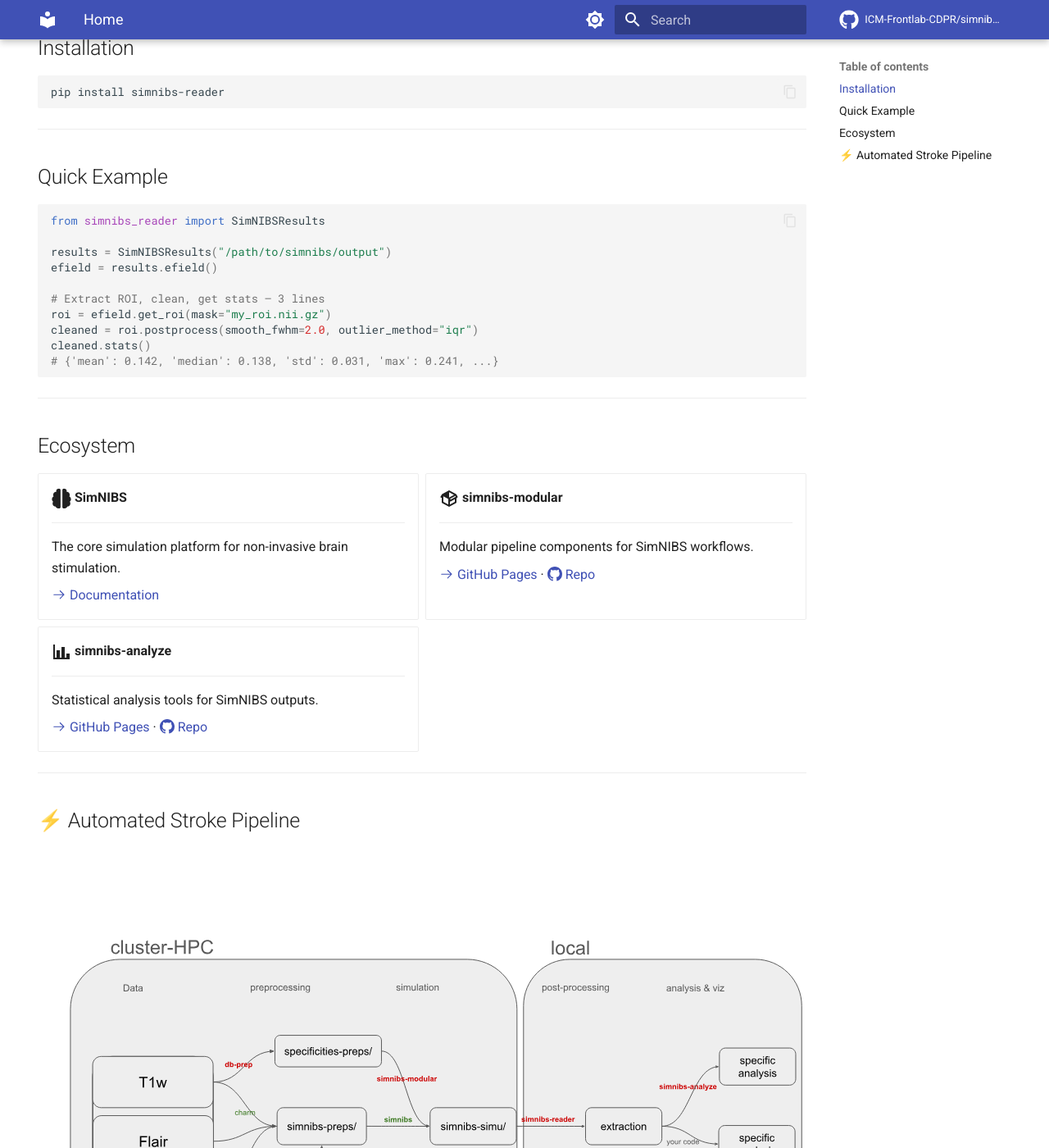
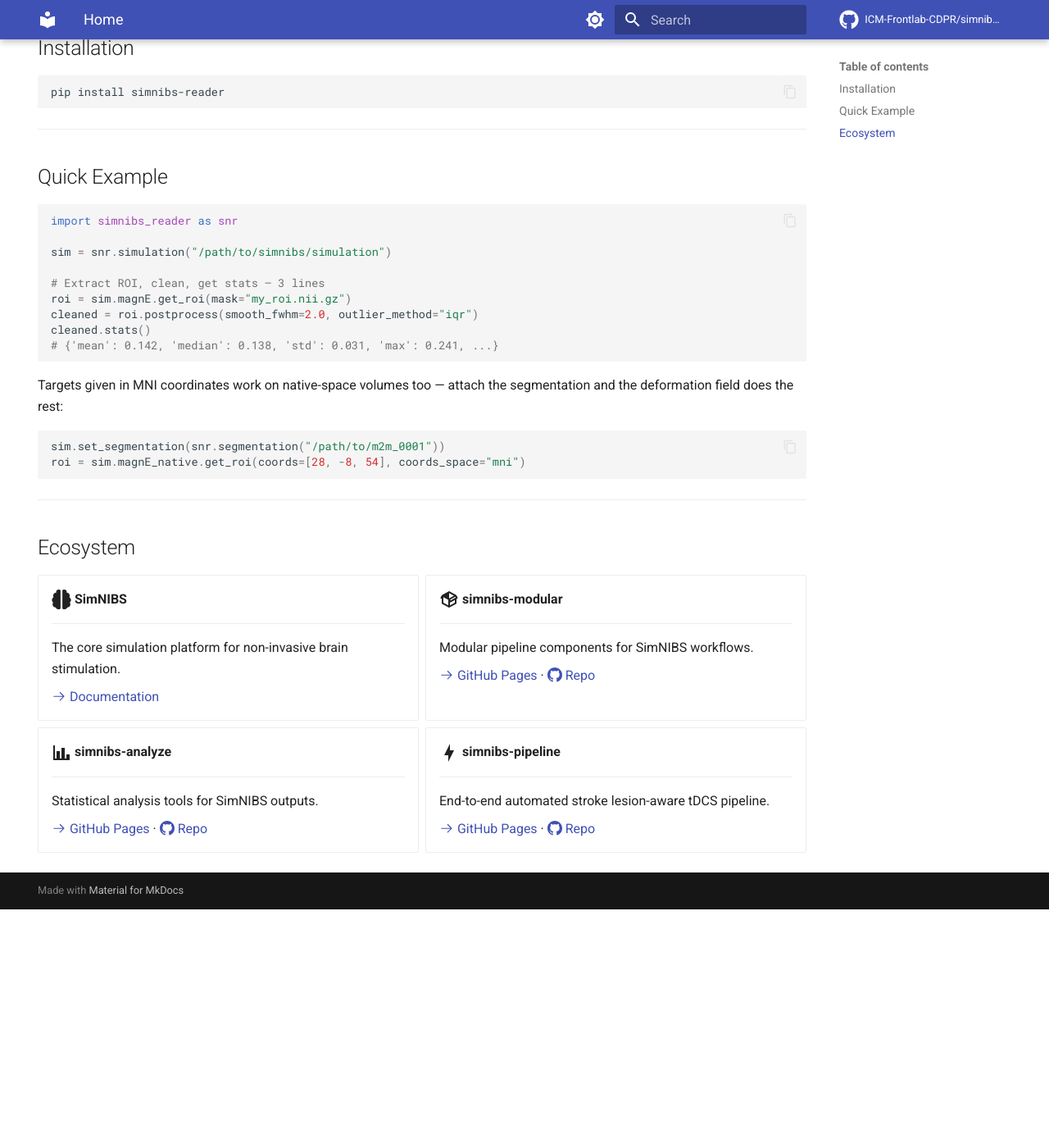
Before and after one commit to ICM-Frontlab-CDPR/simnibs-reader, an MkDocs documentation site: the page built from docs/index.md, in a window 1280 px wide and 1400 px high, scrolled down 449 px. Shown: the whole window at 82% size. Built offline with MkDocs 1.6.1 and Material for MkDocs 9.7.7, drawn with Linux system fonts in a browser that asks for light colours; comment, search, counter and statistics services are not loaded; after the commit the page ends 1558 px from its top, so only the background shows below that; some of the changed text lies outside the part shown.

Commit message:
docs: move the stroke pipeline diagram to simnibs-pipeline, fix Quick Example
- the ⚡️ Automated Stroke Pipeline section moves to its own repo, which the
  Ecosystem grid now links to
- the Quick Example used SimNIBSResults, a class that does not exist: anyone
  copying it got an ImportError. Rewritten on snr.simulation(), with a second
  snippet showing MNI coordinates on a native volume

````diff
--- a/docs/index.md
+++ b/docs/index.md
@@ -28,16 +28,23 @@ pip install simnibs-reader
 ## Quick Example
 
 ```python
-from simnibs_reader import SimNIBSResults
+import simnibs_reader as snr
 
-results = SimNIBSResults("/path/to/simnibs/output")
-efield = results.efield()
+sim = snr.simulation("/path/to/simnibs/simulation")
 
 # Extract ROI, clean, get stats — 3 lines
-roi = efield.get_roi(mask="my_roi.nii.gz")
+roi = sim.magnE.get_roi(mask="my_roi.nii.gz")
 cleaned = roi.postprocess(smooth_fwhm=2.0, outlier_method="iqr")
 cleaned.stats()
 # {'mean': 0.142, 'median': 0.138, 'std': 0.031, 'max': 0.241, ...}
+```
+
+Targets given in MNI coordinates work on native-space volumes too — attach the
+segmentation and the deformation field does the rest:
+
+```python
+sim.set_segmentation(snr.segmentation("/path/to/m2m_0001"))
+roi = sim.magnE_native.get_roi(coords=[28, -8, 54], coords_space="mni")
 ```
 
 ---
@@ -73,14 +80,14 @@ cleaned.stats()
     [:octicons-arrow-right-24: GitHub Pages](https://ICM-Frontlab-CDPR.github.io/simnibs-analyze/)
     · [:octicons-mark-github-16: Repo](https://github.com/ICM-Frontlab-CDPR/simnibs-analyze)
 
+-   :material-lightning-bolt:{ .lg .middle } **simnibs-pipeline**
+
+    ---
+
+    End-to-end automated stroke lesion-aware tDCS pipeline.
+
+    [:octicons-arrow-right-24: GitHub Pages](https://ICM-Frontlab-CDPR.github.io/simnibs-pipeline/)
+    · [:octicons-mark-github-16: Repo](https://github.com/ICM-Frontlab-CDPR/simnibs-pipeline)
+
 </div>
 <!-- ``` -->
-
-
----
-
-## ⚡️ Automated Stroke Pipeline
-
-![Stroke tDCS Pipeline](assets/pipeline-stroke.svg){ width="100%" }
-
-*End-to-end automated pipeline for stroke lesion-aware tDCS simulation and analysis.*
````
